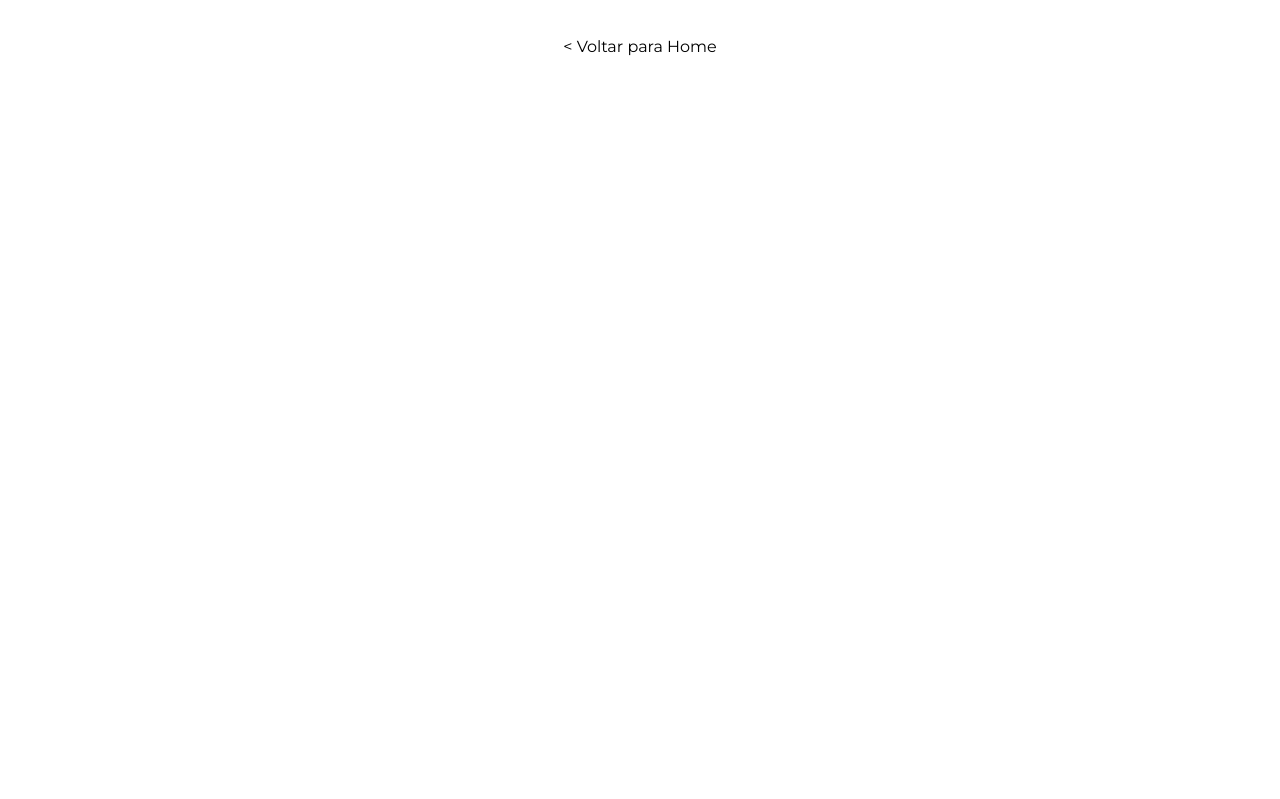
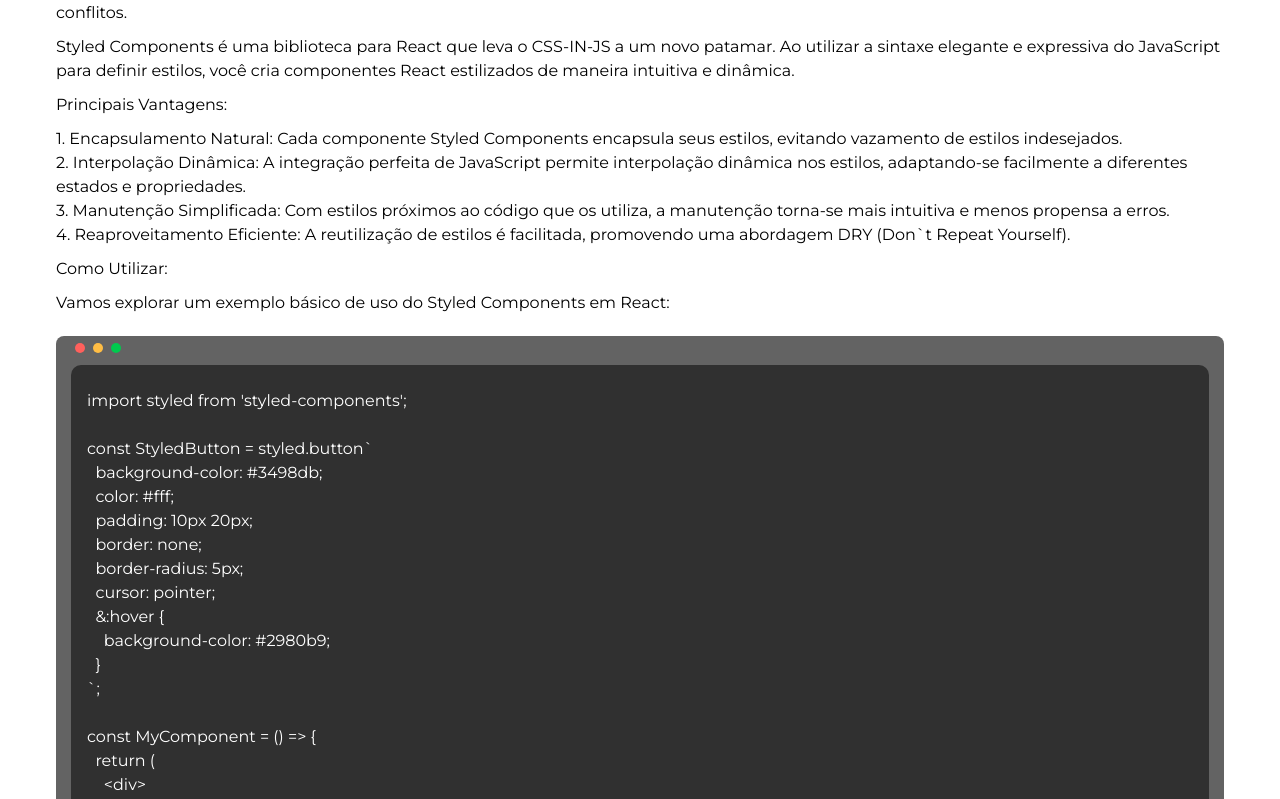
Before and after one commit to henriquepx/dev-insights, a React (Vite) app: page /learnstyledcomponents in a window 1280 px wide. Shown: the part 1041-1840 px from the top of the page. Before the commit the page ends 1180 px from the top, so only its background shows below. Built offline with nearby package versions, Linux system fonts and the light colour scheme.

Commit message:
feat: add article styledcomponents

```diff
--- a/src/articles/LearnStyledComponents.jsx
+++ b/src/articles/LearnStyledComponents.jsx
@@ -96,9 +96,98 @@ const LinkGoBack = styled(Link)`
   }
 `
 
+const CardContainer = styled.div`
+  width: 100%;
+  height: 100%;
+  background-color: #636363;
+  border-radius: 8px;
+  z-index: 1;
+  transition: 0.5s;
+  margin: 1.3rem 0;
+`;
+const Header = styled.div`
+  margin: 5px;
+  margin-top: 5px;
+  border-radius: 5px;
+`;
+const TopContainer = styled.div`
+  display: flex;
+  justify-content: space-between;
+  align-items: center;
+  padding: 0 10px;
+`;
+const Circle = styled.div`
+  padding: 0 4px;
+`;
+const CircleDot = styled.span`
+  display: inline-block;
+  align-items: center;
+  width: 10px;
+  height: 10px;
+  padding: 1px;
+  border-radius: 5px;
+`;
+const RedDot = styled(CircleDot)`
+  background-color: #ff605c;
+`;
+const YellowDot = styled(CircleDot)`
+  background-color: #ffbd44;
+`;
+const GreenDot = styled(CircleDot)`
+  background-color: #00ca4e;
+`;
+const CodeContainer = styled.div`
+  text-align: center;
+
+  padding: 0 15px 10px 15px;
+`;
+const CodeTextarea = styled.textarea`
+  width: 100%;
+  height: 580px;
+  resize: none;
+  background-color: rgb(48, 48, 48);
+  border-radius: 10px;
+  border: none;
+  color: white;
+  padding-left: 1rem;
+  &:focus {
+    outline: none !important;
+  }
+`;
+const TopSize = styled.div`
+    display: flex;
+    justify-content: space-between;
+`;
+
+const codeString = `
+import styled from 'styled-components';
+
+const StyledButton = styled.button\`
+  background-color: #3498db;
+  color: #fff;
+  padding: 10px 20px;
+  border: none;
+  border-radius: 5px;
+  cursor: pointer;
+  &:hover {
+    background-color: #2980b9;
+  }
+\`;
+
+const MyComponent = () => {
+  return (
+    <div>
+      <h1>Explorando Styled Components</h1>
+      <StyledButton>Clique em Mim</StyledButton>
+    </div>
+  );
+};
+`;
+
 const LearnStyledComponents = () => {
 
-    const { t } = useTranslation();
+  const { t } = useTranslation();
+
 
   return (
     <ArticleViewContainer>
@@ -109,8 +198,50 @@ const LearnStyledComponents = () => {
       <ImgBg src={StyledComponentsBanner} alt="Wallpaper de Styled Components" />
       <DescriptionArticleView>
         <TextsArticle>
-                  <h2>CSS-IN-JS com Styled Components: Desvendando a Magia da Estilização em React</h2>
-                  <p>Se aventurar no vasto mundo do desenvolvimento front-end muitas vezes significa enfrentar o desafio de lidar com estilos e estilização de maneira eficiente. É nesse contexto que surge a técnica revolucionária conhecida como CSS-IN-JS, e uma das ferramentas mais poderosas para incorporá-la em projetos React é o Styled Components.</p>
+          <h2>CSS-IN-JS com Styled Components: Desvendando a Magia da Estilização em React</h2>
+          <p>Se aventurar no vasto mundo do desenvolvimento front-end muitas vezes significa enfrentar o desafio de lidar com estilos e estilização de maneira eficiente. É nesse contexto que surge a técnica revolucionária conhecida como CSS-IN-JS, e uma das ferramentas mais poderosas para incorporá-la em projetos React é o Styled Components.</p>
+          <p>O que é CSS-IN-JS?</p>
+          <p>Antes de mergulharmos nas maravilhas do Styled Components, é essencial compreender o conceito por trás do CSS-IN-JS. Essa abordagem inovadora propõe a ideia de escrever estilos diretamente no escopo do JavaScript, eliminando assim a necessidade de arquivos de estilo separados. Isso não apenas simplifica a organização do código, mas também proporciona um escopo encapsulado para os estilos, evitando conflitos.</p>
+          <p>Styled Components é uma biblioteca para React que leva o CSS-IN-JS a um novo patamar. Ao utilizar a sintaxe elegante e expressiva do JavaScript para definir estilos, você cria componentes React estilizados de maneira intuitiva e dinâmica.</p>
+          <p>Principais Vantagens:</p>
+          <ol>
+            <li>
+            1. Encapsulamento Natural: Cada componente Styled Components encapsula seus estilos, evitando vazamento de estilos indesejados.
+            </li>
+            <li>
+            2. Interpolação Dinâmica: A integração perfeita de JavaScript permite interpolação dinâmica nos estilos, adaptando-se facilmente a diferentes estados e propriedades.
+            </li>
+            <li>
+            3. Manutenção Simplificada: Com estilos próximos ao código que os utiliza, a manutenção torna-se mais intuitiva e menos propensa a erros.
+            </li>
+            <li>
+            4. Reaproveitamento Eficiente: A reutilização de estilos é facilitada, promovendo uma abordagem DRY (Don`t Repeat Yourself).
+            </li>
+          </ol>
+          <p>Como Utilizar:</p>
+          <p>Vamos explorar um exemplo básico de uso do Styled Components em React:</p>
+          <CardContainer>
+            <Header>
+              <TopContainer>
+                <TopSize>
+                  <Circle>
+                    <RedDot />
+                  </Circle>
+                  <Circle>
+                    <YellowDot />
+                  </Circle>
+                  <Circle>
+                    <GreenDot />
+                  </Circle>
+                </TopSize>
+              </TopContainer>
+            </Header>
+            <CodeContainer>
+              <CodeTextarea readOnly name="code" id="code" className="area" value={codeString} />
+            </CodeContainer>
+          </CardContainer>
+        <p>Ao dominar CSS-IN-JS com Styled Components, você abre as portas para um desenvolvimento front-end mais elegante, modular e fácil de manter. Esta poderosa combinação não apenas transforma a estilização em uma experiência mais agradável, mas também impulsiona a eficiência do seu código React</p>
+        <p>Esteja preparado para explorar um novo mundo de possibilidades estilísticas enquanto eleva a qualidade e a legibilidade do seu código. Que sua jornada em Styled Components seja tão empolgante quanto os resultados visuais incríveis que você está prestes a conquistar!</p>
         </TextsArticle>
         <ShareArticle>
           <p>{t('viewarticle.shareArticle')}</p>
```
